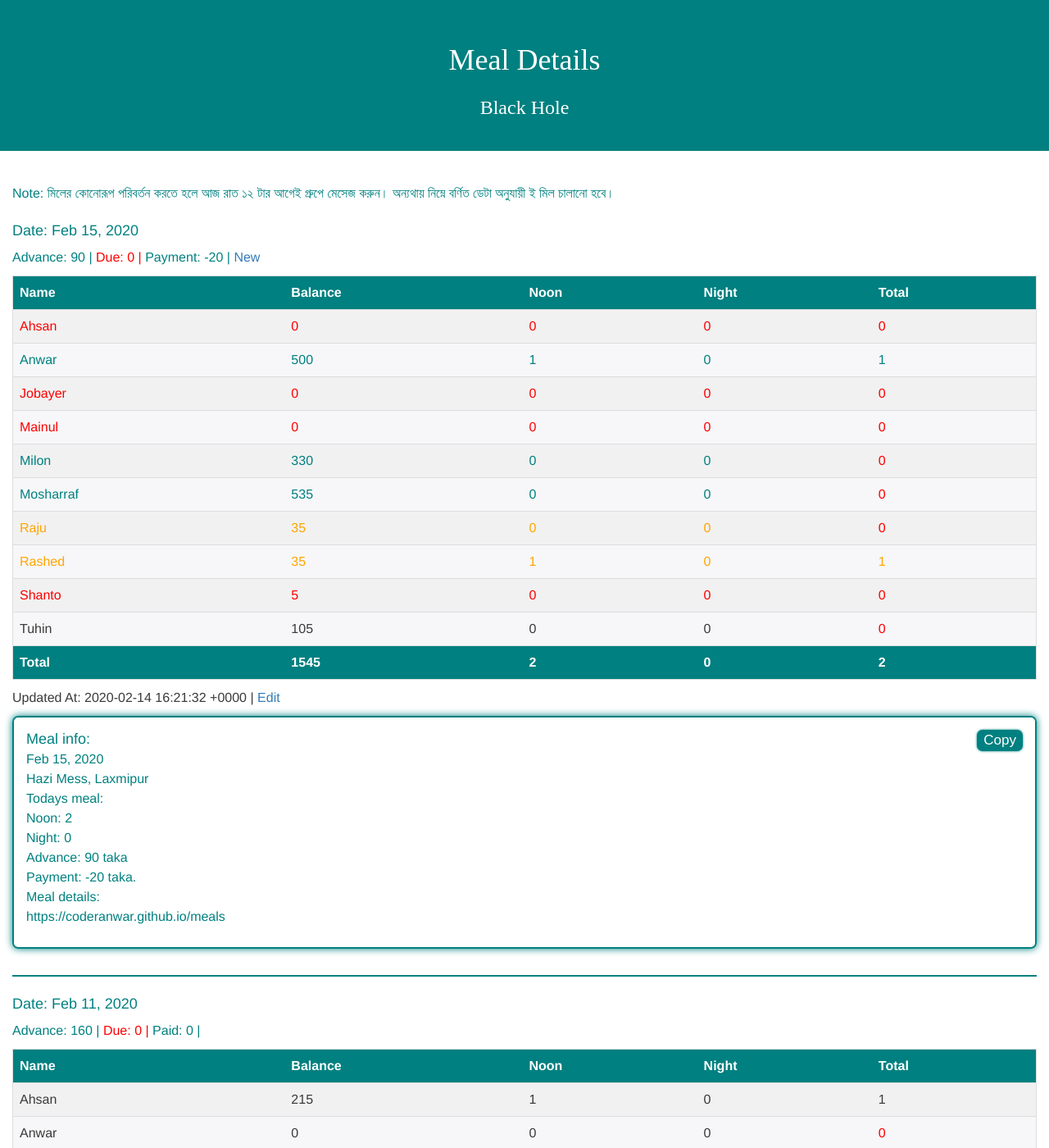
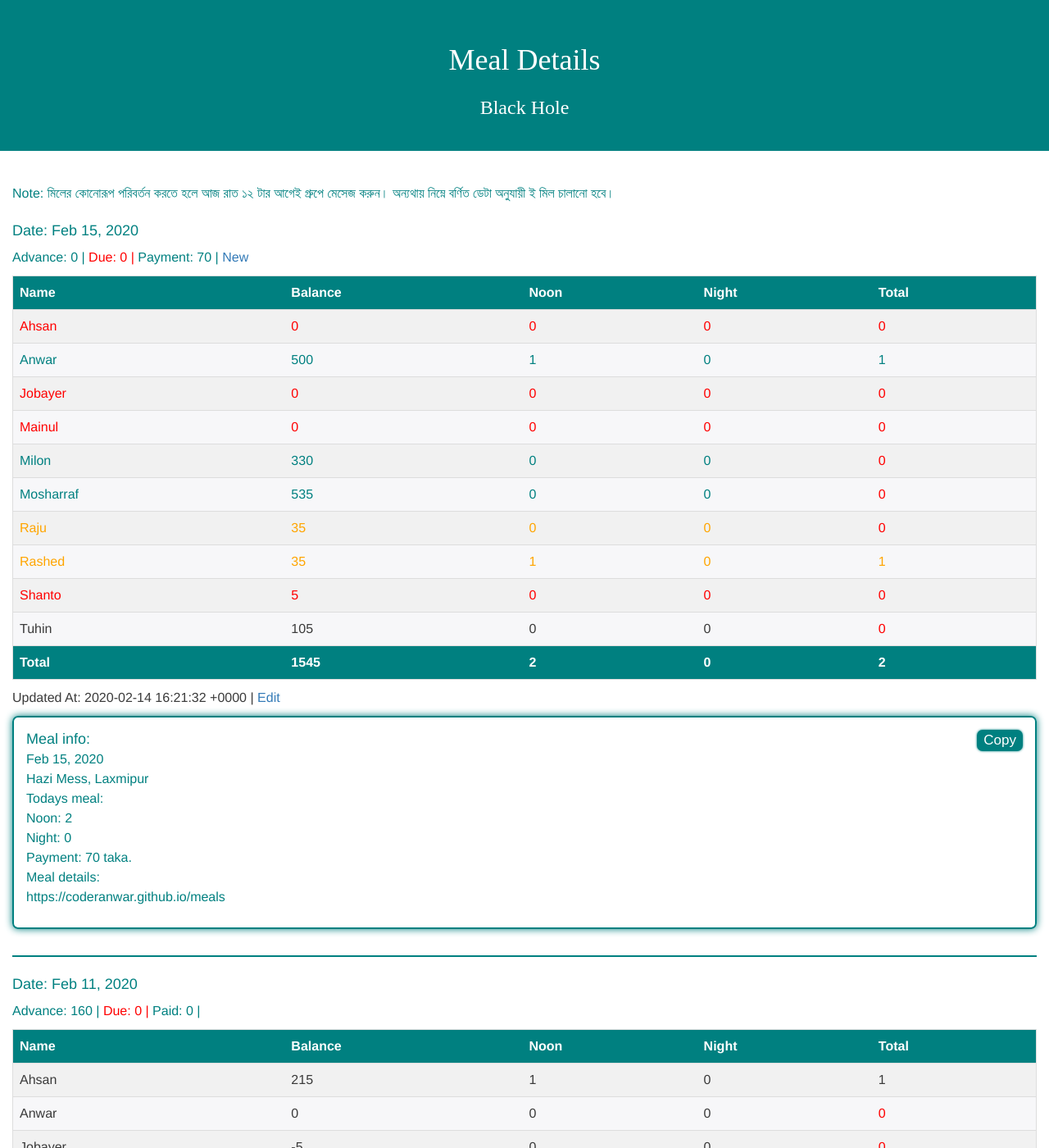
Before and after one commit to coderanwar/meals, a Jekyll site: the page built from index.html, in a window 1280 px wide and 1400 px high. Shown: the whole window at 82% size. Built offline with Jekyll 4.4.1, drawn with Linux system fonts in a browser that asks for light colours.

Commit message:
Update meals.yml

```diff
--- a/_data/meals.yml
+++ b/_data/meals.yml
@@ -1,7 +1,7 @@
 
 - Date: 2020-02-15
   Paid: 0
-  Advance: 90
+  Advance: 0
   Due: 0
   Peoples:
     - Name: "Ahsan"
```
